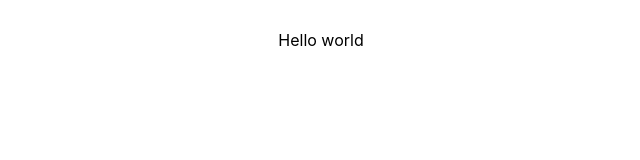
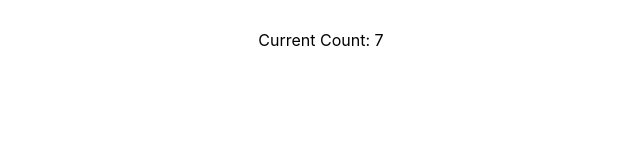
Before and after one commit to Alexmhack/try-react, a React (Create React App) app in the folder try-reactjs/: page / in a window 1280 px wide. Shown: the top 160 px of the page, without its empty margins (319-959 px from the left). Built offline with nearby package versions, Linux system fonts and the light colour scheme.

Commit message:
use current state for incrementing count

```diff
--- a/try-reactjs/src/learning/Timer.js
+++ b/try-reactjs/src/learning/Timer.js
@@ -3,11 +3,24 @@ import React, { Component } from 'react'
 class Timer extends Component {
 	constructor (props) {
 		super(props)
+
+		this.state = {
+			count: 0
+		}
+	}
+
+	componentDidMount () {
+		const myInterval = setInterval(() => {
+			this.setState(prevState => ({
+				count: this.state.count + 1
+			}))
+		}, 1000)
 	}
 
 	render () {
+		const {count} = this.state
 		return (
-			<div>Hello world</div>
+			<div>Current Count: {count}</div>
 		)
 	}
 }
```
